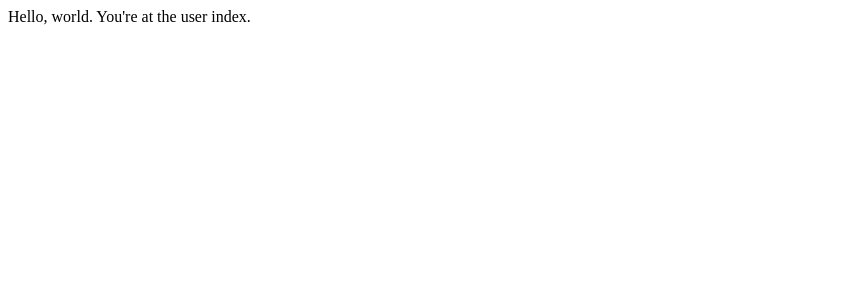
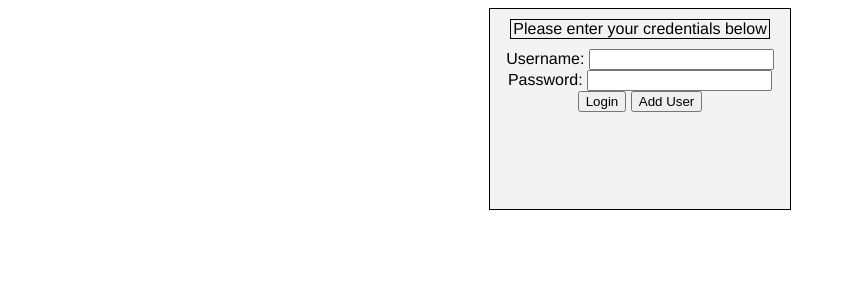
Before and after one commit to jasnowiss/warmupBackend, a Django app: page /users/ in a window 1280 px wide. Shown: the top 300 px of the page, without its empty margins (0-846 px from the left). Run offline with Django 3.2, Linux system fonts and the light colour scheme; some libraries are stand-ins or nearby versions.

Commit message:
kind of done front end

```diff
--- a/loginCounter/urls.py
+++ b/loginCounter/urls.py
@@ -4,6 +4,6 @@ from loginCounter import views
 
 urlpatterns = patterns('',
     url(r'^$', views.index, name='index'),
-    url(r'^login/$', views.login, name='login'),
-    url(r'^add/$', views.add, name='add'),
+    url(r'^login$', views.login, name='login'),
+    url(r'^add$', views.add, name='add'),
 )
--- a/loginCounter/views.py
+++ b/loginCounter/views.py
@@ -1,4 +1,4 @@
-from django.shortcuts import render, get_object_or_404
+from django.shortcuts import render, get_object_or_404, render_to_response
 
 from django.http import HttpResponse
 from django.template import RequestContext, loader
@@ -17,7 +17,7 @@ MAX_PASSWORD_LENGTH = 128 # max length of password
 
 
 def index(request):
-    return HttpResponse("Hello, world. You're at the user index.")
+    return render_to_response('client.html')
 
 # Create your views here.
 def login(request):
--- a/mysite/settings.py
+++ b/mysite/settings.py
@@ -112,6 +112,7 @@ TEMPLATE_DIRS = (
     # Put strings here, like "/home/html/django_templates" or "C:/www/django/templates".
     # Always use forward slashes, even on Windows.
     # Don't forget to use absolute paths, not relative paths.
+    './templates',
 )
 
 INSTALLED_APPS = (
@@ -158,6 +159,7 @@ LOGGING = {
 }
 
 
+"""
 # Parse database configuration from $DATABASE_URL
 import dj_database_url
 DATABASES['default'] =  dj_database_url.config()
@@ -176,4 +178,6 @@ STATIC_URL = '/static/'
 
 STATICFILES_DIRS = (
     os.path.join(BASE_DIR, 'static'),
+
 )
+"""
--- a/mysite/urls.py
+++ b/mysite/urls.py
@@ -14,6 +14,7 @@ urlpatterns = patterns('',
 
     # Uncomment the next line to enable the admin:
     # url(r'^admin/', include(admin.site.urls)),
+    url(r'^$', 'loginCounter.views.index'),
     url(r'^users/', include('loginCounter.urls')),
     url(r'^admin/', include(admin.site.urls)),
 )
--- a/mysite/wsgi.py
+++ b/mysite/wsgi.py
@@ -31,8 +31,9 @@ application = get_wsgi_application()
 # from helloworld.wsgi import HelloWorldApplication
 # application = HelloWorldApplication(application)
 
-
+"""
 from django.core.wsgi import get_wsgi_application
 from dj_static import Cling
 
 application = Cling(get_wsgi_application())
+"""
--- a/loginCounter/templates/loginCounter/client.html
+++ b/templates/client.html
@@ -2,11 +2,11 @@
 <html>
 <head>
 <meta http-equiv="Content-Type" content="text/html; charset=iso-8859-1">
-<link rel="stylesheet" type="text/css" href="client.css">
+<link rel="stylesheet" type="text/css" href="./static/client.css">
 <script type="text/javascript" src="https://ajax.googleapis.com/ajax/libs/jquery/1.8.3/jquery.min.js"></script>
 <script type="text/javascript" src="https://ajax.googleapis.com/ajax/libs/jqueryui/1.9.2/jquery-ui.min.js"></script>
 <!-- This is all the page independent functions.  The ones which directly interact with the page are inlined below. -->
-<script type="text/javascript" src="client.js"></script>
+<script type="text/javascript" src="./static/client.js"></script>
 </head>
 
 <center>
```
Also changed, not shown: loginCounter/static/client.css (renamed from loginCounter/templates/loginCounter/client.css), loginCounter/static/client.js (renamed from loginCounter/templates/loginCounter/client.js), 8 other files.
